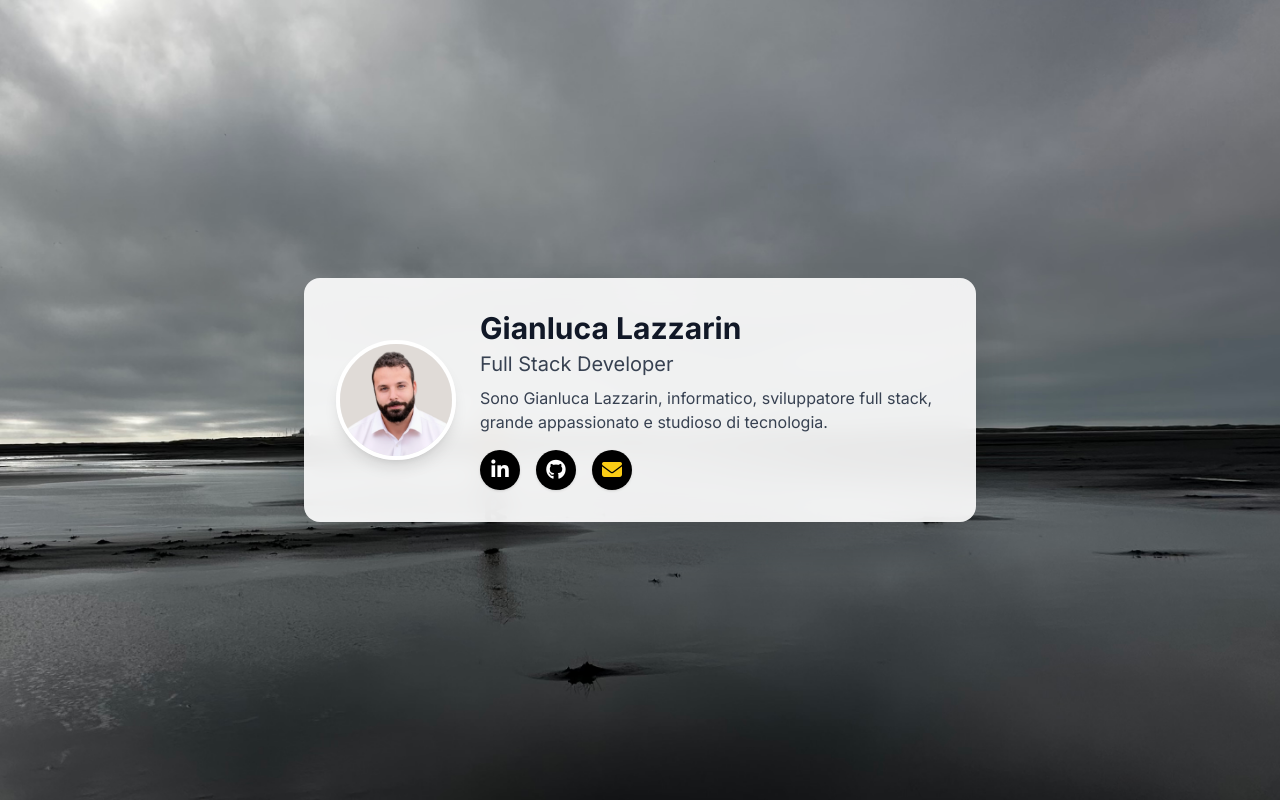
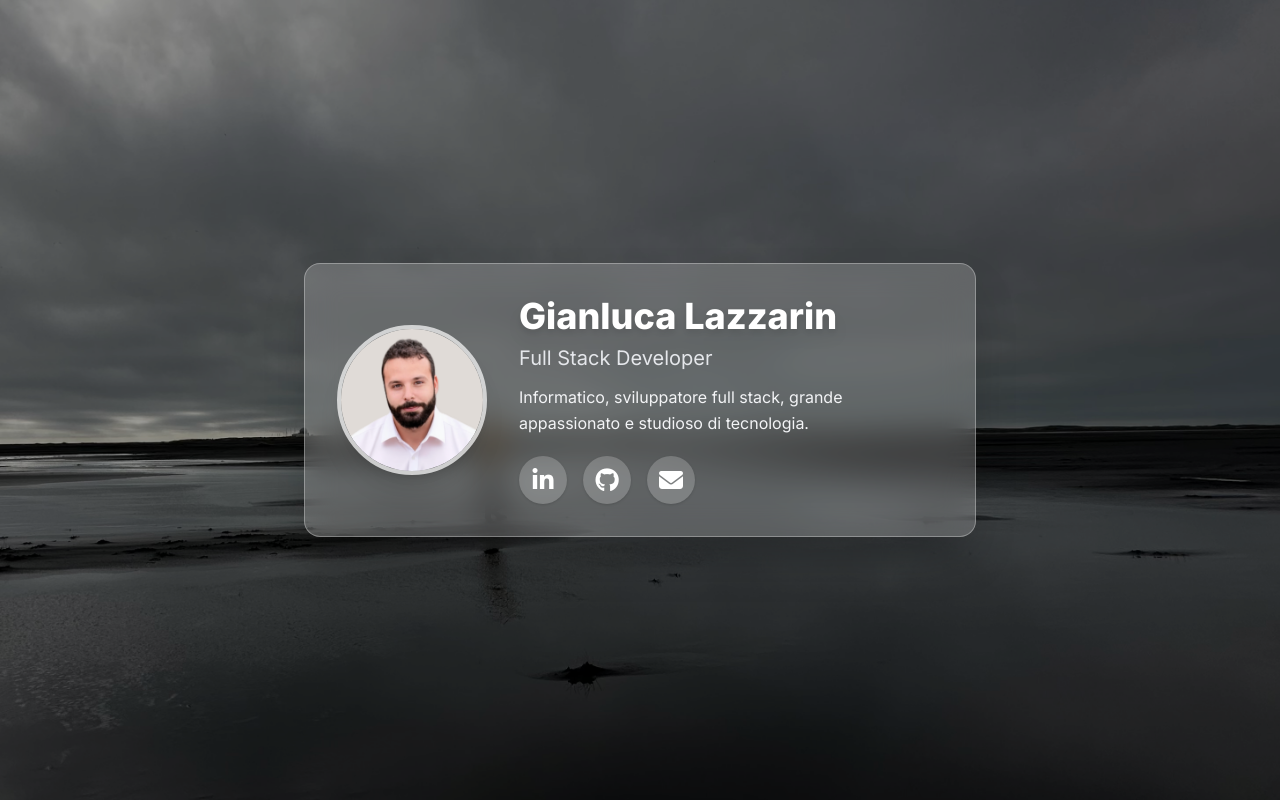
Before and after one commit to gianlucalazzarin/gianlucalazzar.in, a Next.js app: page / in a window 1280 px wide. Built offline with nearby package versions, Linux system fonts and the light colour scheme.

Commit message:
glassmorphism

```diff
--- a/app/page.tsx
+++ b/app/page.tsx
@@ -1,6 +1,6 @@
 import Image from 'next/image';
 import bgImage from '../public/background.jpg';
-import profilePic from '../public/profile.jpg'; // 👉 inserisci la tua foto qui
+import profilePic from '../public/profile.jpg'; // 👉 inserisci la tua foto reale
 import '@fortawesome/fontawesome-free/css/all.min.css';
 import 'animate.css';
 
@@ -17,44 +17,51 @@ export default function Home() {
         unoptimized
       />
 
+      {/* Overlay scuro leggero per contrasto */}
+      <div className="absolute inset-0 bg-black/40" />
+
       {/* Card */}
       <div className="relative z-10 flex justify-center items-center h-full">
-        <div className="bg-white/90 backdrop-blur-md shadow-2xl rounded-2xl p-8 flex flex-col sm:flex-row items-center max-w-2xl animate__animated animate__fadeInUp">
+        <div className="bg-white/20 backdrop-blur-lg border border-white/30 shadow-2xl rounded-2xl p-8 flex flex-col sm:flex-row items-center max-w-2xl animate__animated animate__fadeInUp transition">
 
           {/* Foto profilo */}
           <div className="flex-shrink-0">
-            <Image
-              src={profilePic}
-              alt="Gianluca Lazzarin"
-              width={120}
-              height={120}
-              className="rounded-full border-4 border-white shadow-lg"
-            />
+            <div className="relative group">
+              <Image
+                src={profilePic}
+                alt="Gianluca Lazzarin"
+                width={150}
+                height={150}
+                className="rounded-full border-4 border-white/70 shadow-xl transition-transform duration-500 group-hover:scale-105 group-hover:shadow-yellow-400/50"
+              />
+              {/* Glow attorno alla foto */}
+              <div className="absolute inset-0 rounded-full bg-gradient-to-tr from-yellow-400/30 to-pink-500/20 blur-2xl opacity-0 group-hover:opacity-100 transition duration-700"></div>
+            </div>
           </div>
 
           {/* Testo */}
-          <div className="sm:ml-6 mt-4 sm:mt-0 text-center sm:text-left">
-            <h1 className="text-3xl font-bold text-gray-900">Gianluca Lazzarin</h1>
-            <h2 className="text-xl text-gray-700 mt-1">Full Stack Developer   </h2>
-            <p className="text-gray-700 mt-2">
-              Sono Gianluca Lazzarin, informatico, sviluppatore full stack, grande appassionato e studioso di tecnologia.
+          <div className="sm:ml-8 mt-6 sm:mt-0 text-center sm:text-left">
+            <h1 className="text-4xl font-extrabold text-white drop-shadow-lg">Gianluca Lazzarin</h1>
+            <h2 className="text-xl text-gray-200 mt-2">Full Stack Developer</h2>
+            <p className="text-gray-100 mt-3 leading-relaxed max-w-md">
+              Informatico, sviluppatore full stack, grande appassionato e studioso di tecnologia.
             </p>
 
             {/* Icone social */}
-            <div className="flex justify-center sm:justify-start space-x-4 mt-4">
-              <a href="https://www.linkedin.com/in/lazzaringianluca/">
-                <div className="bg-black w-10 h-10 flex items-center justify-center rounded-full shadow hover:scale-110 transition">
-                  <i className="fab fa-linkedin-in text-white text-xl"></i>
+            <div className="flex justify-center sm:justify-start space-x-4 mt-5">
+              <a href="https://www.linkedin.com/in/lazzaringianluca/" target="_blank">
+                <div className="bg-white/20 w-12 h-12 flex items-center justify-center rounded-full shadow hover:bg-blue-600/80 hover:scale-110 transition">
+                  <i className="fab fa-linkedin-in text-white text-2xl"></i>
                 </div>
               </a>
-              <a href="https://github.com/gianlucalazzarin">
-                <div className="bg-black w-10 h-10 flex items-center justify-center rounded-full shadow hover:scale-110 transition">
-                  <i className="fab fa-github text-white text-xl"></i>
+              <a href="https://github.com/gianlucalazzarin" target="_blank">
+                <div className="bg-white/20 w-12 h-12 flex items-center justify-center rounded-full shadow hover:bg-gray-900 hover:scale-110 transition">
+                  <i className="fab fa-github text-white text-2xl"></i>
                 </div>
               </a>
               <a href="mailto:info@gianlucalazzarin.com">
-                <div className="bg-black w-10 h-10 flex items-center justify-center rounded-full shadow hover:scale-110 transition">
-                  <i className="fas fa-envelope text-yellow-400 text-xl"></i>
+                <div className="bg-white/20 w-12 h-12 flex items-center justify-center rounded-full shadow hover:bg-yellow-400/80 hover:scale-110 transition">
+                  <i className="fas fa-envelope text-white text-2xl"></i>
                 </div>
               </a>
             </div>
```
